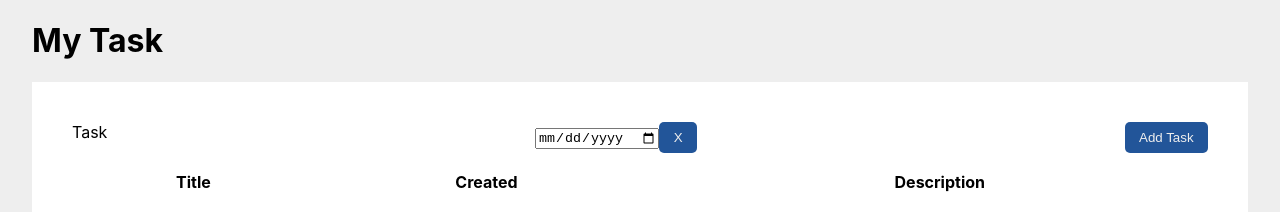
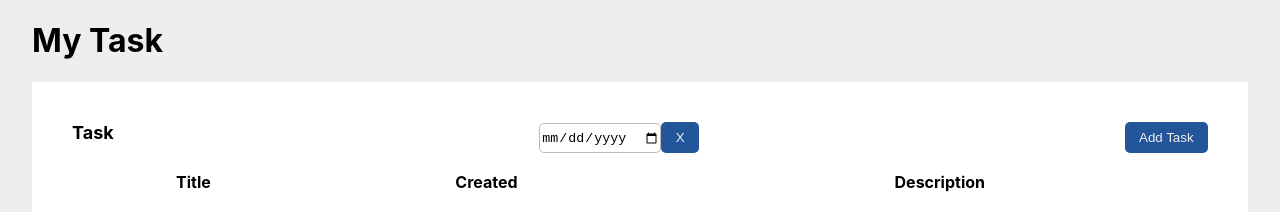
Before and after one commit to Gmrf18/task-react-hooks, a React (Create React App) app: page / in a window 1280 px wide. Shown: the top 212 px of the page. Built offline with nearby package versions, Linux system fonts and the light colour scheme.

Commit message:
correccion de estilos

```diff
--- a/src/components/Tasks.tsx
+++ b/src/components/Tasks.tsx
@@ -36,7 +36,7 @@ export const Tasks: React.FC<ITasks> = ({
       <div className="card">
         <div className="card-container">
           <div className="HeaderTable">
-            Task{" "}
+            <span className="task__title">Task</span>
             <div>
               <input
                 type="date"
--- a/src/index.scss
+++ b/src/index.scss
@@ -30,8 +30,12 @@ tr:nth-child(even) {
   background-color: #f2f2f2;
 }
 
+.task__title {
+  font-size: large;
+  font-weight: bold;
+}
 select {
-  width: 20em;
+  width: 25em;
 }
 
 button {
@@ -49,6 +53,16 @@ button {
   display: flex;
   justify-content: space-between;
   margin-bottom: 1em;
+}
+input,
+select,
+textarea {
+  height: 2.1em;
+  border-radius: 5px;
+  border: #bbb solid 1px;
+}
+textarea {
+  height: 5em;
 }
 
 .status {
@@ -136,7 +150,7 @@ button {
       display: flex;
       flex-direction: column;
       label {
-        margin: 1em 0em;
+        margin: 0.5em 0em;
       }
     }
   }
```
Also changed, not shown: 1 other file (tests, documents, lock files or other folders).
